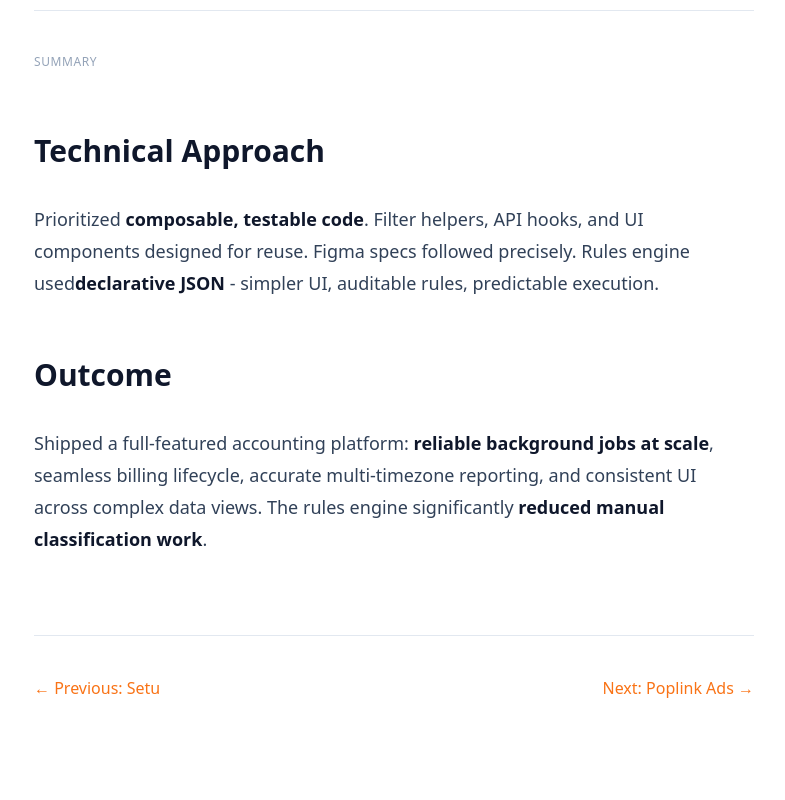
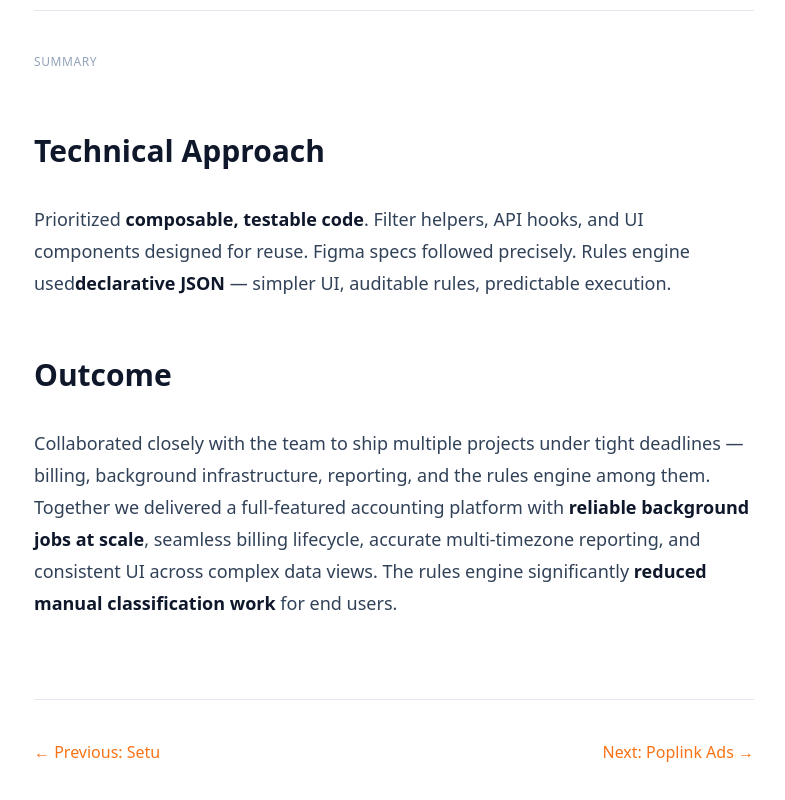
Before and after one commit to akshay-nm/akshay-ooo, a Next.js app: page /work/entendre in a window 1280 px wide. Shown: the part 10619-11419 px from the top of the page, without its empty margins (246-1031 px from the left). Built offline with nearby package versions, Linux system fonts and the light colour scheme; a web font is replaced by a local one.

Commit message:
Reword Entendre outcome to reflect team collaboration
Emphasize collaborative work and shipping under tight deadlines
rather than implying solo effort.

https://claude.ai/code/session_01WzmYWT7MawB5keUqYRuBnA

```diff
--- a/src/app/work/entendre/page.tsx
+++ b/src/app/work/entendre/page.tsx
@@ -252,14 +252,17 @@ export default function EntendreCase() {
           <p>
             Prioritized <strong>composable, testable code</strong>. Filter helpers, API hooks, and UI
             components designed for reuse. Figma specs followed precisely. Rules engine used
-            <strong>declarative JSON</strong> - simpler UI, auditable rules, predictable execution.
+            <strong>declarative JSON</strong> — simpler UI, auditable rules, predictable execution.
           </p>
 
           <h2>Outcome</h2>
           <p>
-            Shipped a full-featured accounting platform: <strong>reliable background jobs at scale</strong>,
-            seamless billing lifecycle, accurate multi-timezone reporting, and consistent UI across
-            complex data views. The rules engine significantly <strong>reduced manual classification work</strong>.
+            Collaborated closely with the team to ship multiple projects under tight deadlines —
+            billing, background infrastructure, reporting, and the rules engine among them.
+            Together we delivered a full-featured accounting platform with <strong>reliable background
+            jobs at scale</strong>, seamless billing lifecycle, accurate multi-timezone reporting, and
+            consistent UI across complex data views. The rules engine significantly <strong>reduced
+            manual classification work</strong> for end users.
           </p>
         </motion.div>
 
```
